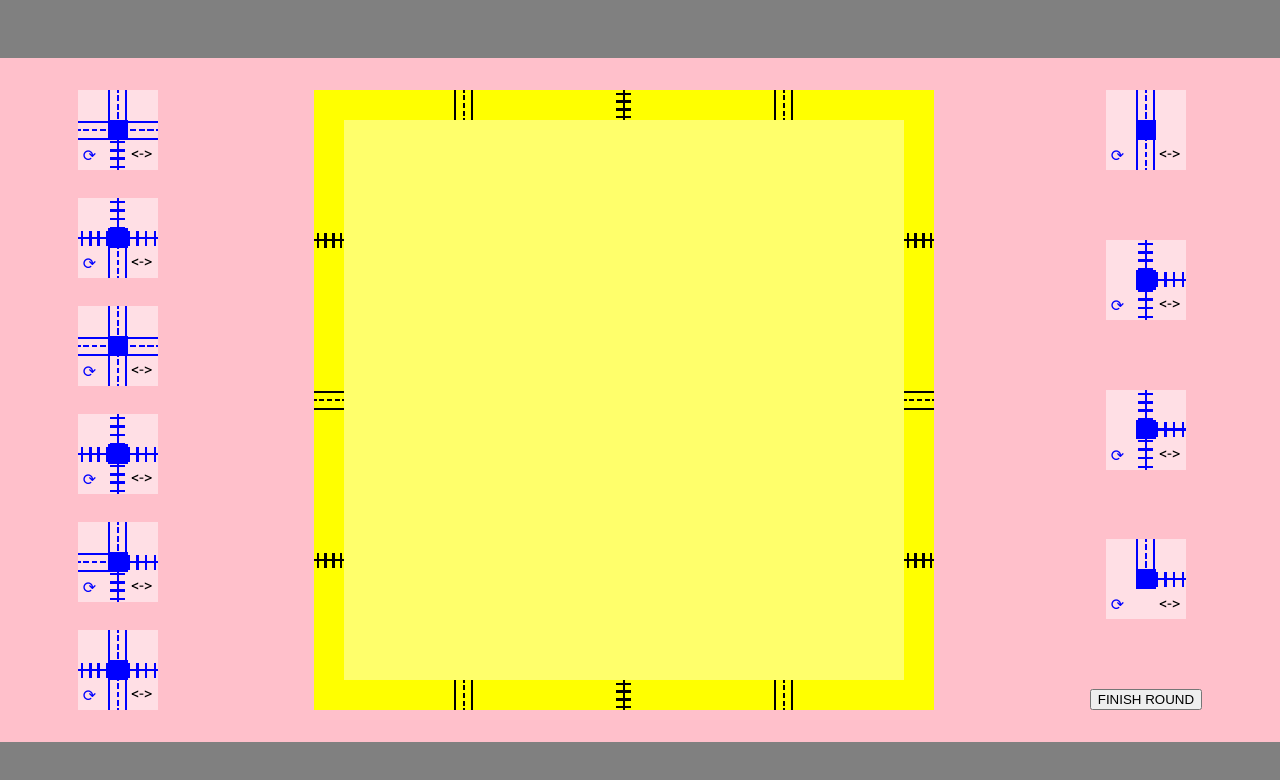
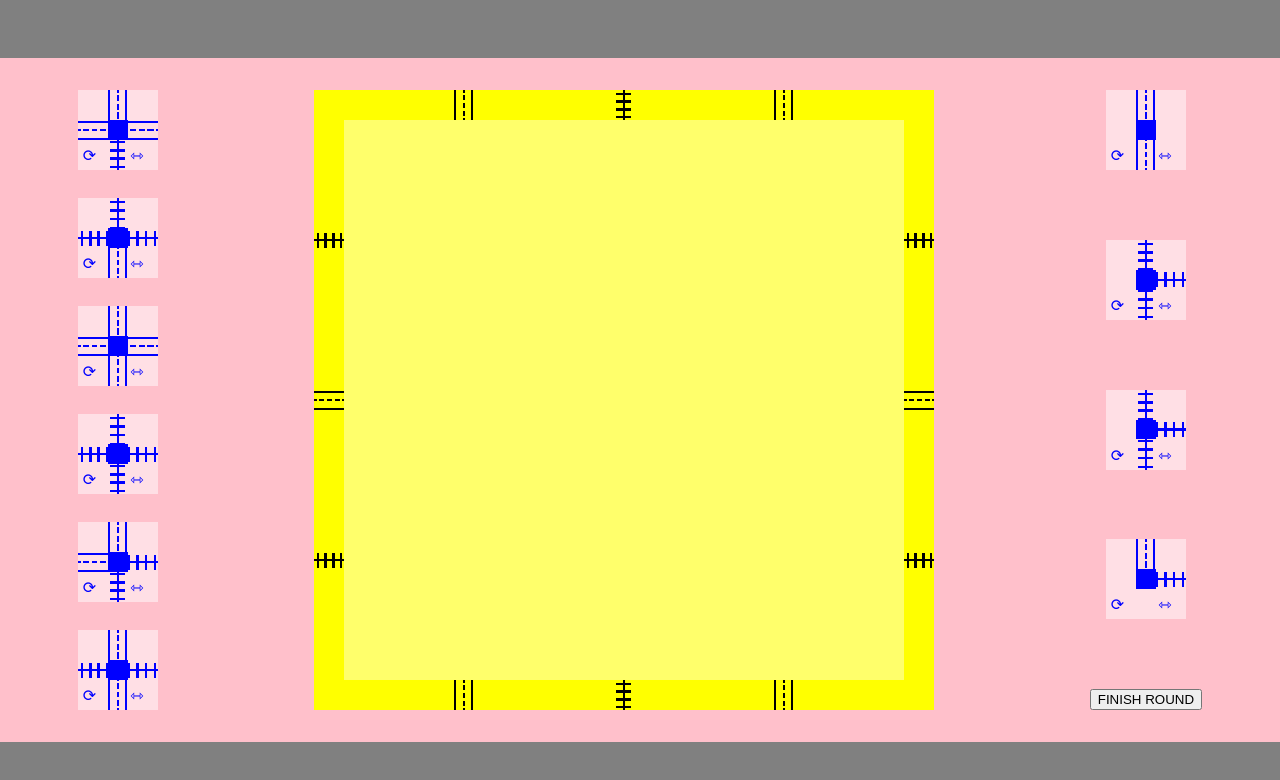
Before and after one commit to Ewa-M/kolejowy-szlak, an Angular app: page / in a window 1280 px wide. Shown: the top 780 px of the page. Built offline with nearby package versions, Linux system fonts and the light colour scheme.

Commit message:
new stuff

```diff
--- a/src/app/board/tile/tile.component.css
+++ b/src/app/board/tile/tile.component.css
@@ -18,8 +18,7 @@
     position: relative;
 }
 
-.turn{
-    grid-area: turn;
+.btn{
     position: absolute;
     bottom: 0.3em;
     left: 0.3em;
@@ -27,6 +26,10 @@
     color: var(--color);
     cursor: pointer;
     user-select: none;
+}
+
+.turn{
+    grid-area: turn;
 }
 
 .sides {
--- a/src/app/board/tile/tile.component.html
+++ b/src/app/board/tile/tile.component.html
@@ -18,6 +18,6 @@
     <div *ngIf="tile.road[1]" class="right horizontal hroad"></div>
     <div *ngIf="tile.road[2]" class="lower vertical vroad"></div>
     <div *ngIf="tile.road[3]" class="left horizontal hroad"></div>
-    <div *ngIf="!tile.isEmpty" class="turn" (click)="turn()">⟳</div>
-    <div *ngIf="!tile.isEmpty" class="sides" (click)="sides()"><-></div>
+    <div *ngIf="!tile.isEmpty" class="turn btn" (click)="turn()">⟳</div>
+    <div *ngIf="!tile.isEmpty" class="sides btn" (click)="sides()">⇿</div>
 </div>
```
Also changed, not shown: 1 other file (tests, documents, lock files or other folders).
